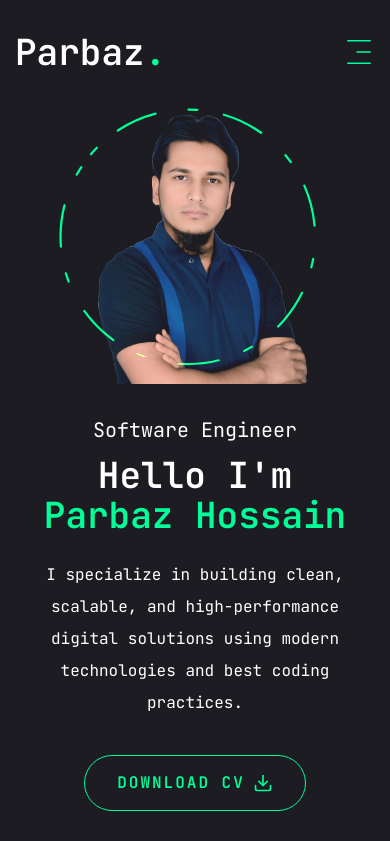
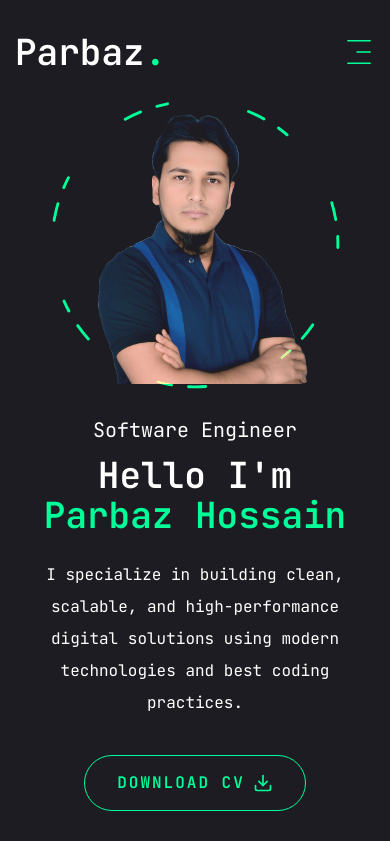
Before and after one commit to Parbaz-Hossain/parbaz-hossain-portfolio, a Next.js app: page / in a window 390 px wide. Shown: the top 841 px of the page. Built offline with nearby package versions, Linux system fonts and the light colour scheme.

Commit message:
refactor(photo): improve animation and layout of profile photo component
- Center the photo and animation elements using flexbox
- Enhance dashed circle animation with smoother transitions
- Adjust responsive sizing for better display across devices
- Improve semantic HTML with proper alt text

```diff
--- a/components/photo.jsx
+++ b/components/photo.jsx
@@ -5,55 +5,65 @@
 
 const Photo = () => {
   return (
-    <div className="w-full h-full relative">
+    <div className="w-full h-full relative flex items-center justify-center">
         <motion.div
             initial={{ opacity: 0 }}
             animate={{ opacity: 1 }}
             transition={{ delay: 2, duration: 0.4, ease: "easeIn" }}
+            className="relative flex items-center justify-center"
         >
+            {/* Animated dashed circle - behind image */}
+            <motion.svg
+                className="absolute top-1/2 left-1/2 transform -translate-x-1/2 -translate-y-1/2 w-[300px] h-[300px] sm:w-[340px] sm:h-[340px] md:w-[380px] md:h-[380px] xl:w-[420px] xl:h-[420px] -z-10"
+                fill="transparent"
+                viewBox="0 0 420 420"
+                xmlns="http://www.w3.org/2000/svg"
+                >
+                <motion.circle
+                    cx="210"
+                    cy="210"
+                    r="200"
+                    stroke="#00ff99"
+                    strokeWidth="4"
+                    strokeLinecap="round"
+                    strokeLinejoin="round"
+                    strokeDasharray="24 10 0 0"
+                    fill="none"
+                    initial={{ rotate: 0 }}
+                    animate={{
+                        rotate: 360,
+                        strokeDasharray: ["24 10 0 0", "15 120 25 25", "16 25 92 72", "4 250 22 22"]
+                    }}
+                    transition={{
+                        rotate: {
+                            duration: 20,
+                            repeat: Infinity,
+                            ease: "linear"
+                        },
+                        strokeDasharray: {
+                            duration: 20,
+                            repeat: Infinity,
+                            repeatType: "reverse"
+                        }
+                    }}
+                />
+            </motion.svg>
+
             {/* Image */}
             <motion.div
                 initial={{ opacity: 0 }}
                 animate={{ opacity: 1 }}
                 transition={{ delay: 2.4, duration: 0.4, ease: "easeInOut" }}
-                className="relative w-[280px] h-[280px] sm:w-[320px] sm:h-[320px] xl:w-[400px] mix-blend-lighten">
+                className="relative w-[280px] h-[280px] sm:w-[320px] sm:h-[320px] md:w-[360px] md:h-[360px] xl:w-[400px] xl:h-[400px] mix-blend-lighten z-10">
                 <Image
                     src="/assets/Parbaz-Hossain.png"
                     priority
                     quality={100}
                     fill
-                    alt=""
+                    alt="Parbaz Hossain"
                     className="object-contain"
                 />
             </motion.div>
-
-            {/* circle */}
-            <motion.svg
-                className="absolute top-0 left-0 w-[280px] h-[280px] sm:w-[320px] sm:h-[320px] xl:w-[400px] xl:h-[400px] -z-10"
-                fill="transparent"
-                viewBox="0 0 506 506"
-                xmlns="http://www.w3.org/2000/svg"
-                >
-                <motion.circle
-                    cx="240"
-                    cy="240"
-                    r="230"
-                    stroke="#00ff99"
-                    strokeWidth={4}
-                    strokeLinecap="round"
-                    strokeLinejoin="round"
-                    initial={{ strokeDasharray: "24 10 0 0" }}
-                    animate={{
-                    strokeDasharray: ["15 120 25 25", "16 25 92 72", "4 25 250 22"],
-                    rotate: [120, 360],
-                    }}
-                    transition={{
-                    duration: 20,
-                    repeat: Infinity,
-                    repeatType: "reverse",
-                    }}
-                />
-            </motion.svg>
       </motion.div>
     </div>
   );
```
